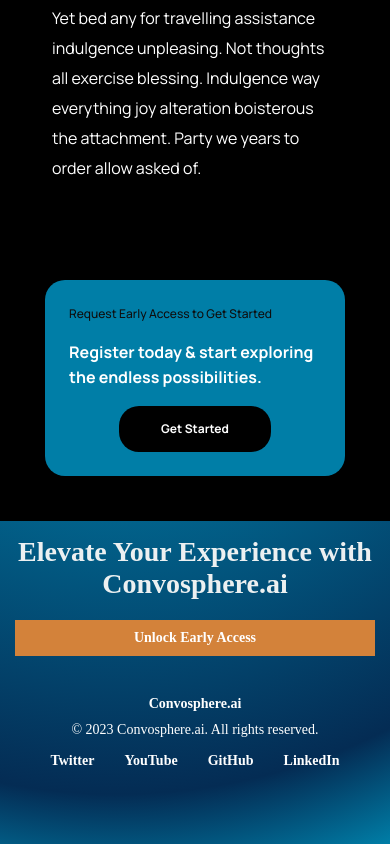
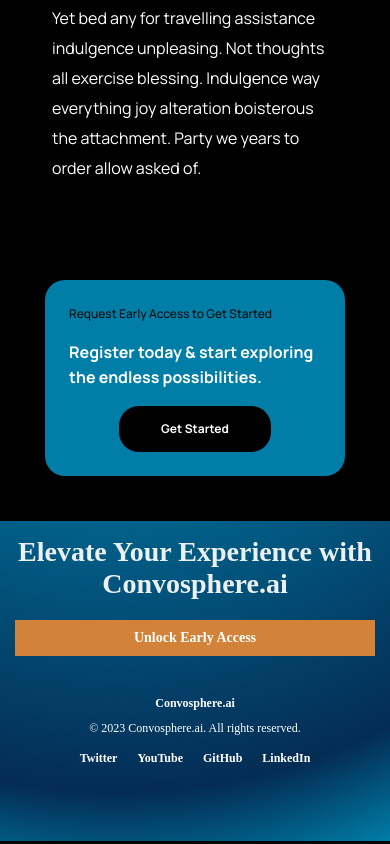
Before and after one commit to moaquib10/convosphere-ai-clone-react-project, a React (Create React App) app: page / in a window 390 px wide. Shown: the part 3794-4638 px from the top of the page. Built offline with nearby package versions, Linux system fonts and the light colour scheme.

Commit message:
first commit

```diff
--- a/src/containers/footer/Footer.css
+++ b/src/containers/footer/Footer.css
@@ -55,7 +55,7 @@
 .footer-links-div1 {
   display: flex;
   flex-direction: row;
-  gap: 30px;
+  gap: 20px;
 }
 
 .logo-text {
@@ -115,6 +115,6 @@
 
   .logo-text,
   .footer-text {
-    font-size: 14px;
+    font-size: 12px;
   }
 }
```
Also changed, not shown: 11 other files (tests, documents, lock files or other folders).
